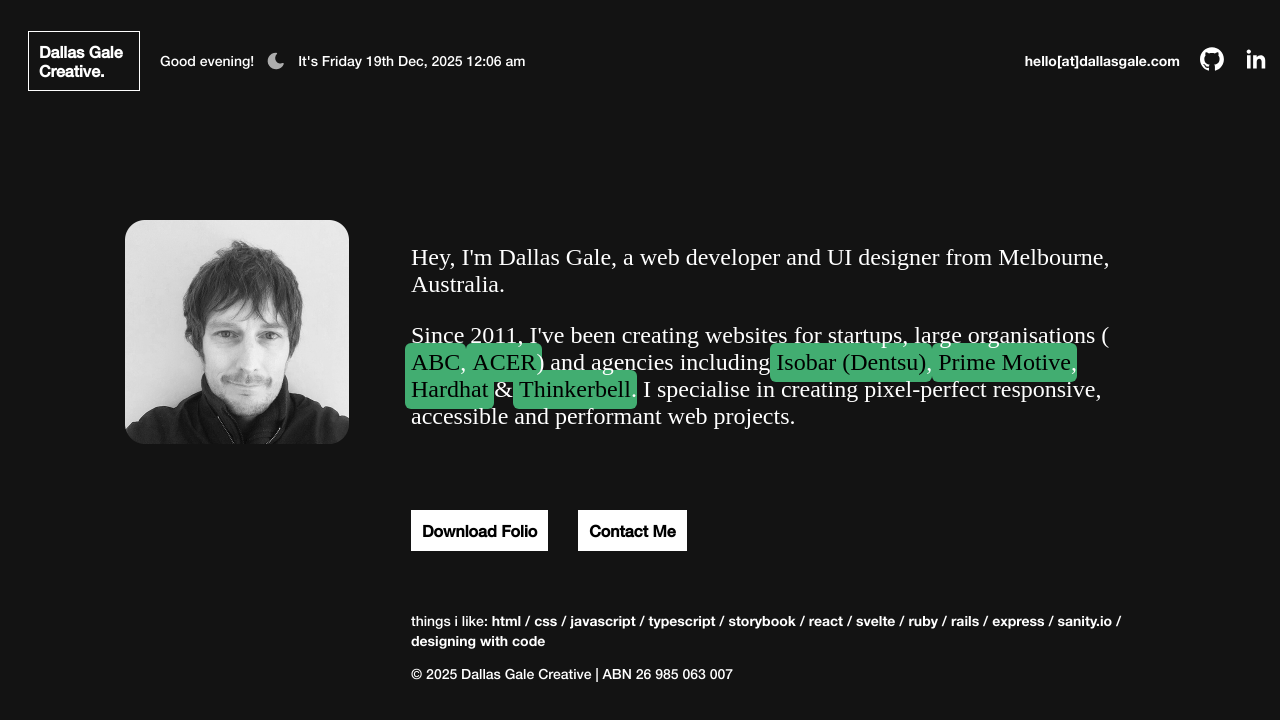
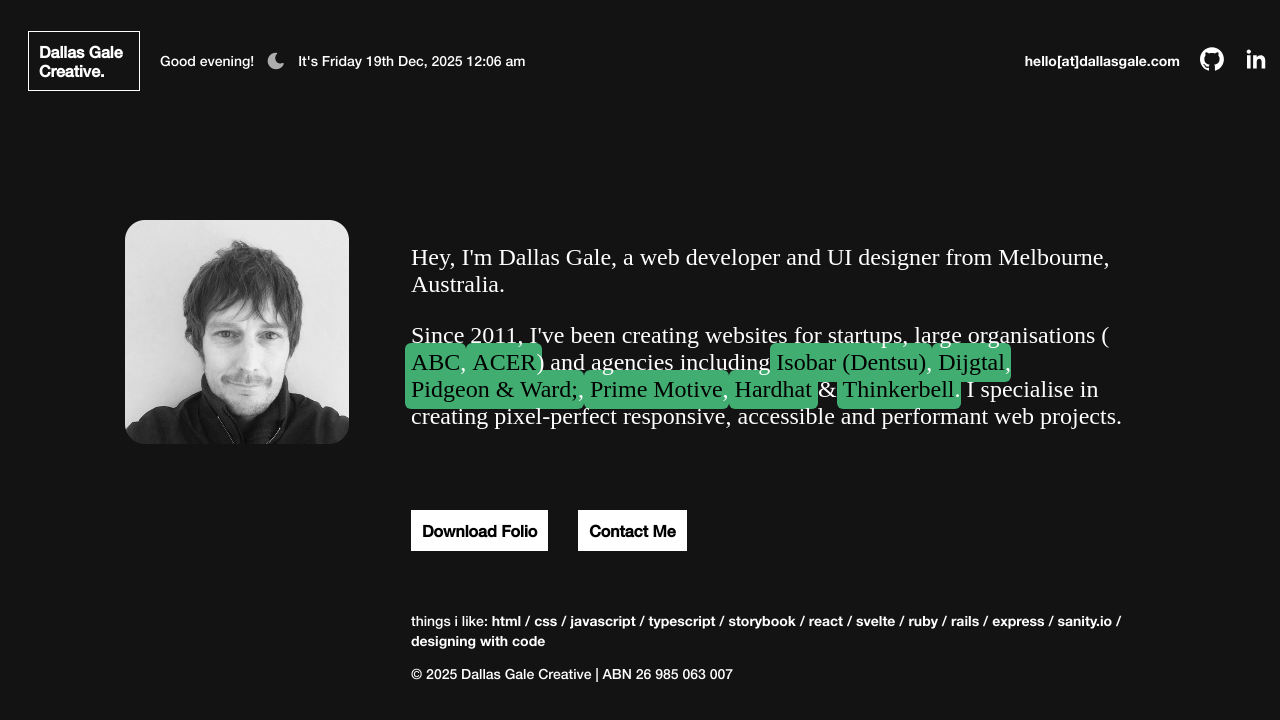
Before and after one commit to DallasGale/DallasGaleCreative, a website with bundled scripts: page index.html in a window 1280 px wide. Built offline with nearby package versions, Linux system fonts and the light colour scheme; a web font is replaced by a local one.

Commit message:
Added more agency references to blurb

```diff
--- a/index.html
+++ b/index.html
@@ -52,13 +52,21 @@
               event_category: 'outbound',
               event_label: 'ISOBAR_link'
             });">Isobar (Dentsu)</a>,
+          <a class="paragraph-link" href="https://dijgtal.com/" target="_blank" onclick="gtag('event', 'click', {
+            event_category: 'outbound',
+            event_label: 'DIJGTAL_link'
+          });">Dijgtal</a>,
+          <a class="paragraph-link" href="https://pidgeonward.com.au/" target="_blank" onclick="gtag('event', 'click', {
+            event_category: 'outbound',
+            event_label: 'PIDGEON_link'
+          });">Pidgeon &amp; Ward;</a>,
           <a class="paragraph-link" href="https://primemotive.com.au/" target="_blank" onclick="gtag('event', 'click', {
               event_category: 'outbound',
               event_label: 'PRIME_MOTIVE_link'
             });">Prime Motive</a>,
             <a class="paragraph-link" href="https://hardhat.com.au/" target="_blank" onclick="gtag('event', 'click', {
               event_category: 'outbound',
-              event_label: 'HARDHAR_link'
+              event_label: 'HARDHAT_link'
             });">Hardhat</a>
           &amp;
           <a class="paragraph-link"  href="https://thinkerbell.com/" target="_blank" onclick="gtag('event', 'click', {
```
